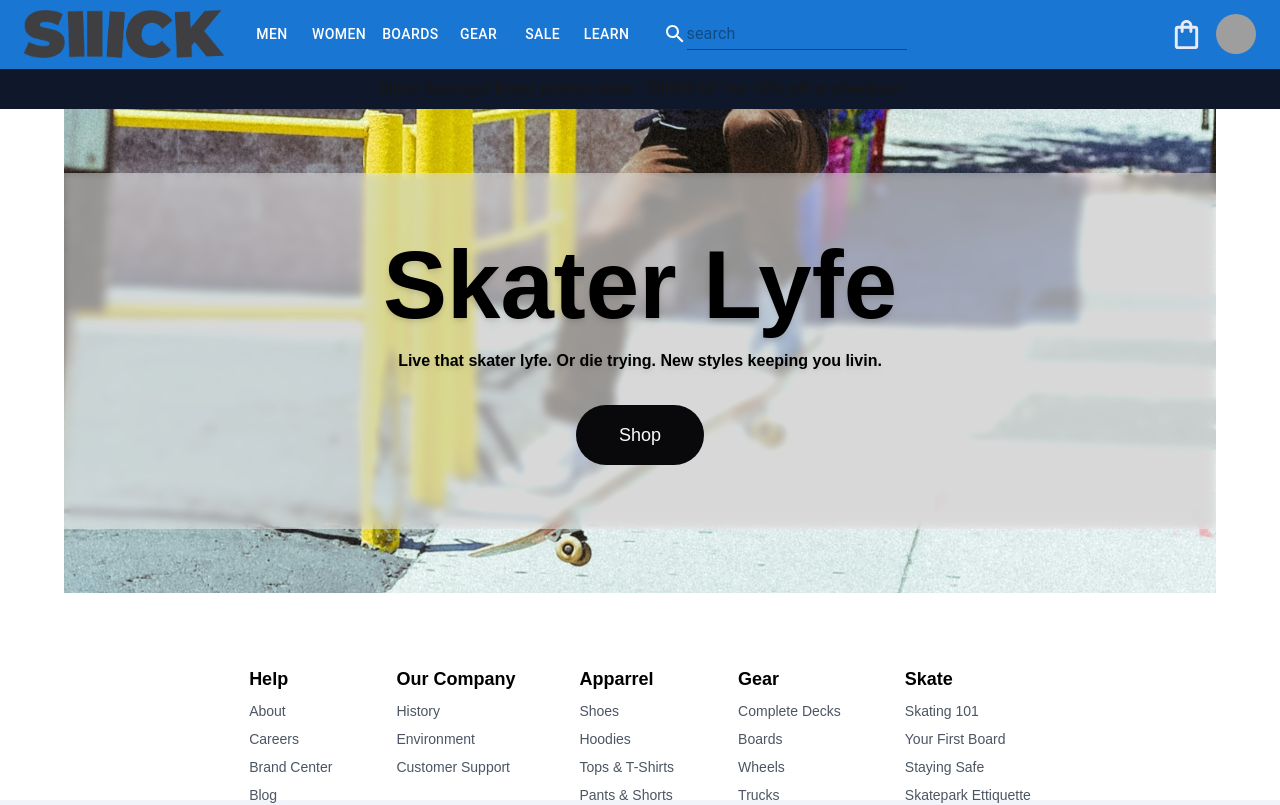
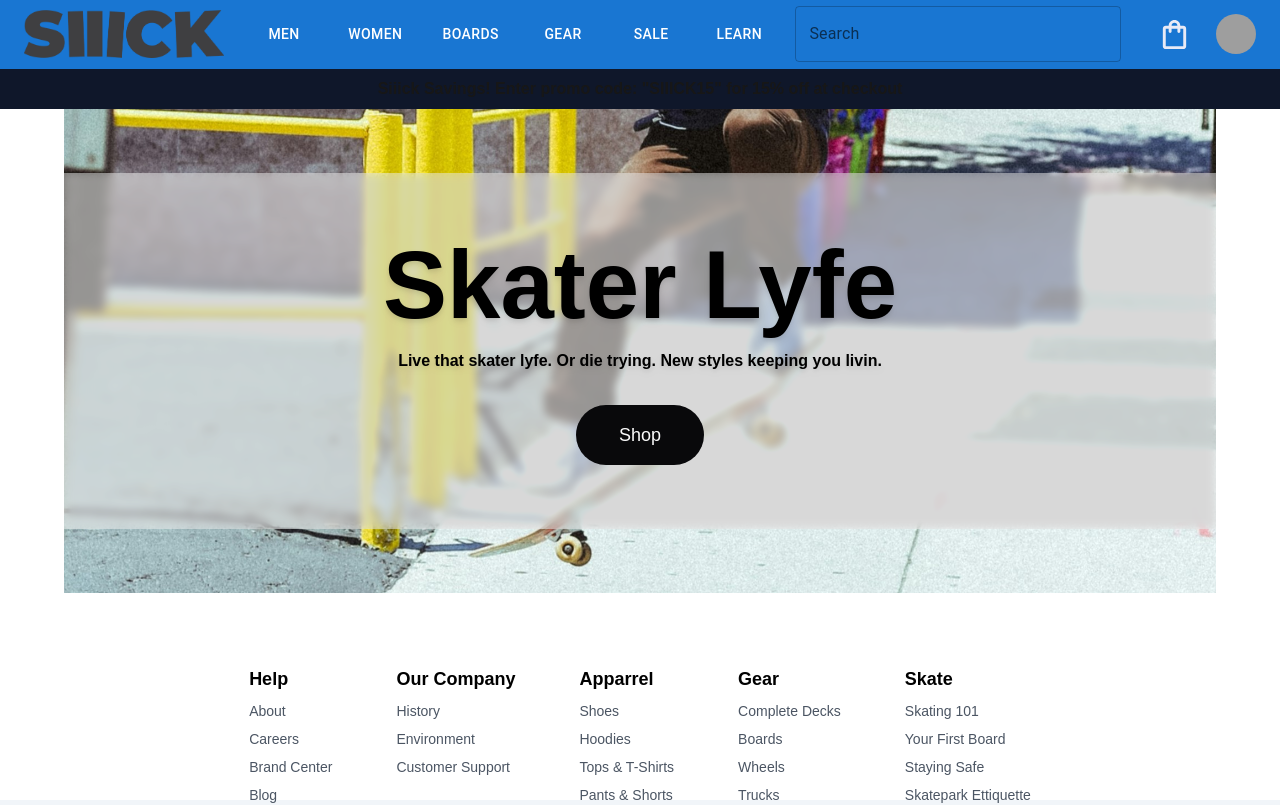
Before and after one commit to matter452/projectSiiick, a Next.js app in the folder siiick-app/: page / in a window 1280 px wide. Shown: the top 805 px of the page. Built offline with nearby package versions, Linux system fonts and the light colour scheme; grey boxes are pictures that could not be loaded.

Commit message:
searchbar - not linking to product yet

```diff
--- a/siiick-app/src/app/components/appbar.js
+++ b/siiick-app/src/app/components/appbar.js
@@ -25,6 +25,7 @@ import { Input } from '@mui/material';
 import Badge from '@mui/material/Badge';
 import { ShoppingBagContext } from '../context/ShoppingBagContext';
 import { indigo } from '@mui/material/colors';
+import SearchBar from './searchbar';
 
 const navLinks = [{'Men': "/shop/men"}, {'Women': "/shop/wommen"}, {'Boards': "/shop/gear/boards"},
   {'Gear': "/shop/gear"}, {'Learn': "/learn"}, {'Sale': "/shop/sale"}]
@@ -207,12 +208,13 @@ function ResponsiveAppBar() {
                 Learn
               </Button>
               </Link>
-            <Search className="flex-1 mx-2">
+              <SearchBar />
+            {/* <Search className="flex-1 mx-2">
             <SearchIconWrapper>
               <SearchIcon />
               <Input type='search' placeholder='search' value={searchInput} onChange={(e) => setSearchInput(e.target.value)}>{searchInput}</Input>
             </SearchIconWrapper>
-          </Search>
+          </Search> */}
           <IconButton aria-label={`Shopping bag. Items in bag: ${itemsCount}`} size='large'>
           <Badge badgeContent={itemsCount} color="warning">
             {itemsCount < 1 ? <ShoppingBagOutlinedIcon sx={{ color: indigo[50]}} fontSize='large'/> : <Link href={{pathname: `/bag`}}><ShoppingBagIcon sx={{ color: indigo[50]}} fontSize='large'/></Link>}
--- /dev/null
+++ b/siiick-app/src/app/components/searchbar.js
@@ -0,0 +1,10 @@
+import * as React from 'react';
+import { Autocomplete } from "@mui/material";
+import { TextField } from "@mui/material/";
+import { allProducts } from "../productsData";
+
+export default function SearchBar(){
+
+    return (<Autocomplete className='basis-1/3 self-center border-none' id="search" freeSolo options={allProducts.map((option) => option.title)} renderInput={(params) => <TextField {...params} label="Search" />} />)
+
+}
```
